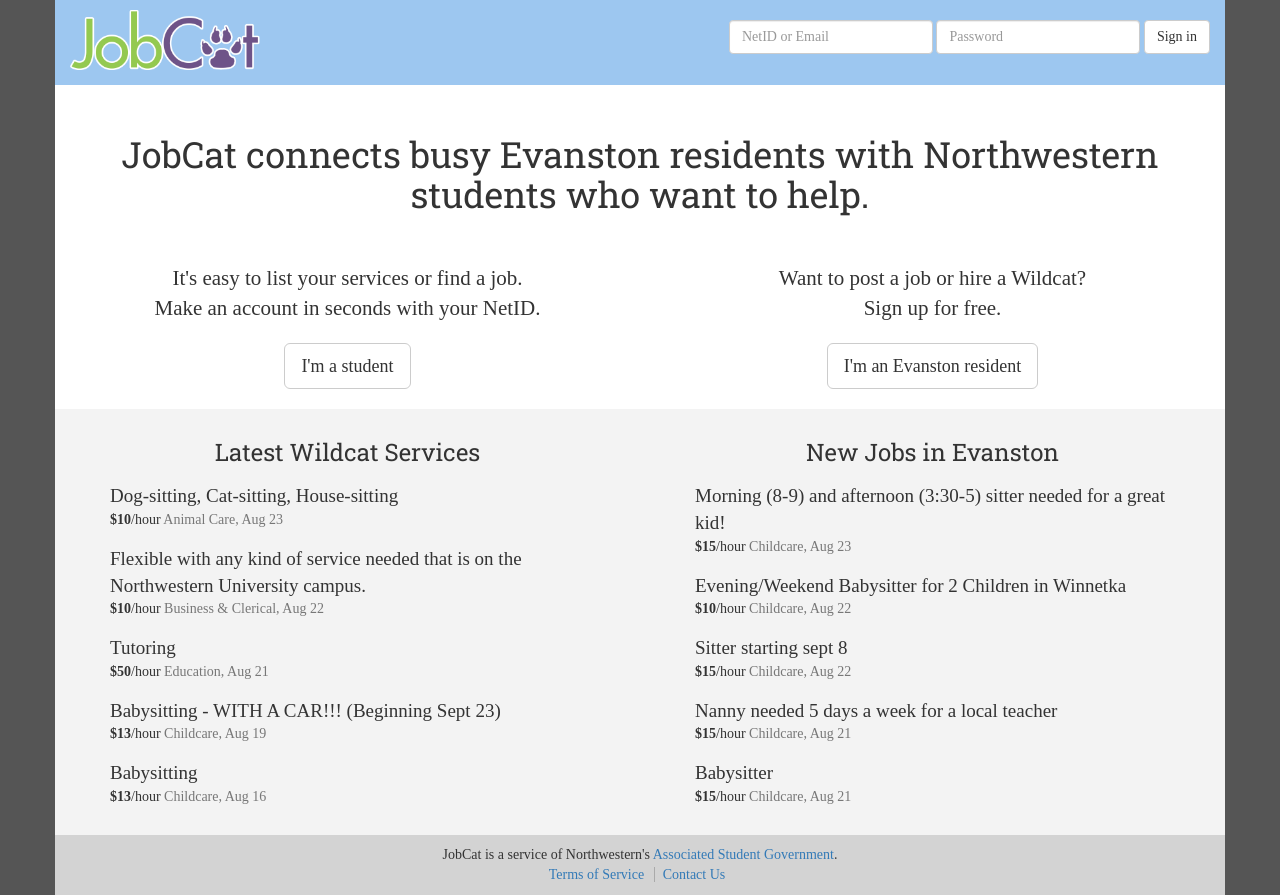
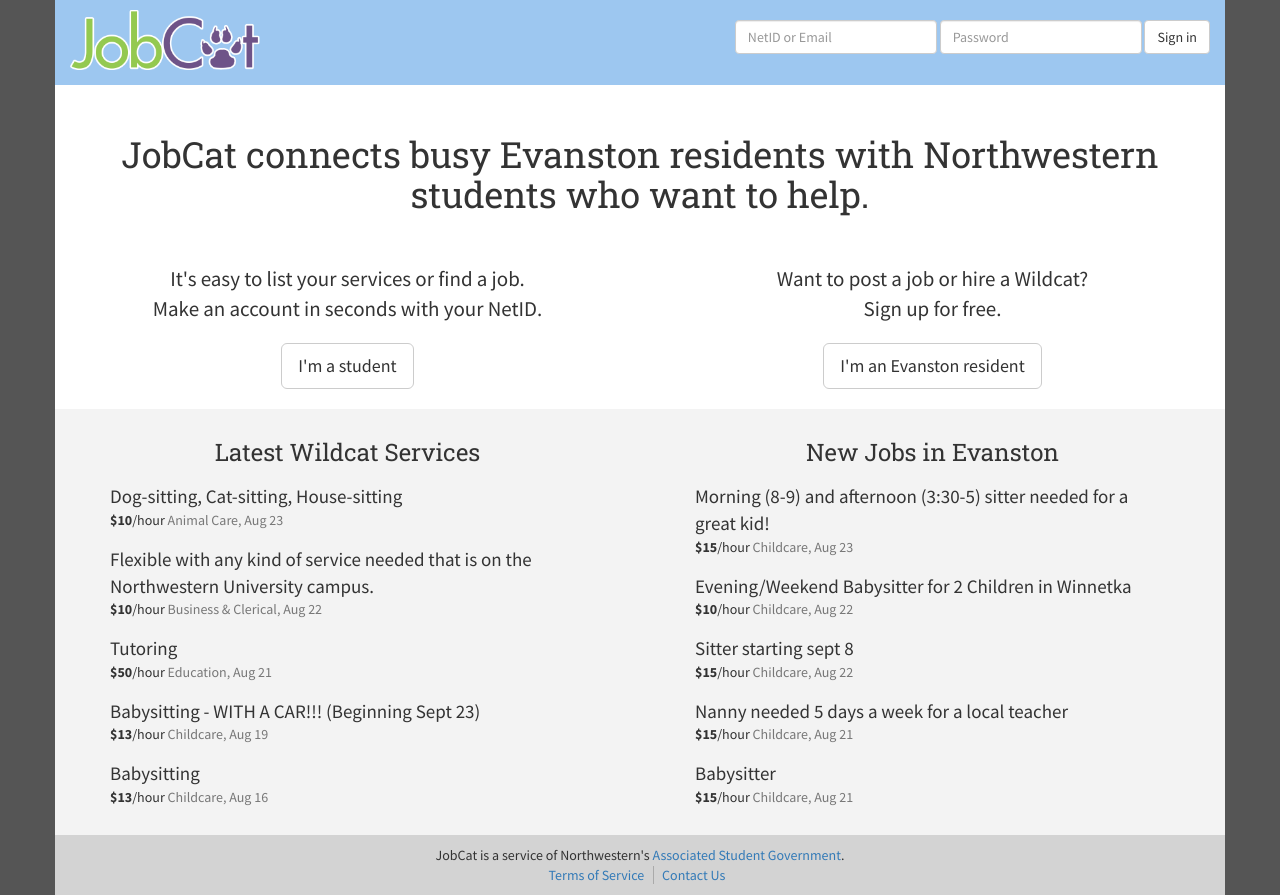
Before and after one commit to shengwu/jobcat, a Django app: page / in a window 1280 px wide. Run offline with Django 3.2, Linux system fonts and the light colour scheme; some libraries are stand-ins or nearby versions.

Commit message:
Move font tags

```diff
--- a/templates/base.html
+++ b/templates/base.html
@@ -5,6 +5,8 @@
   <meta charset="UTF-8">
   <meta name="viewport" content="width=device-width, initial-scale=1.0, maximum-scale=1.0, user-scalable=no">
   <title>{% block title %}JobCat{% endblock title %}</title>
+  <link href='http://fonts.googleapis.com/css?family=Roboto+Slab' rel='stylesheet' type='text/css'>
+  <link href='http://fonts.googleapis.com/css?family=Source+Sans+Pro:400,700,400italic' rel='stylesheet' type='text/css'>
   {% if not debug %}
     <link href="//netdna.bootstrapcdn.com/bootstrap/3.0.0/css/bootstrap.min.css" rel="stylesheet">
     <script src="//ajax.googleapis.com/ajax/libs/jquery/1.10.2/jquery.min.js"></script>
--- a/templates/home.html
+++ b/templates/home.html
@@ -1,8 +1,6 @@
 {% extends 'base.html' %}
 {% load staticfiles %}
 {% block content %}
-  <link href='http://fonts.googleapis.com/css?family=Roboto+Slab' rel='stylesheet' type='text/css'>
-  <link href='http://fonts.googleapis.com/css?family=Open+Sans' rel='stylesheet' type='text/css'>
 <div class="container" ng-controller="Home">
   <div class="row header">
     <div class="col-md-12">
```
